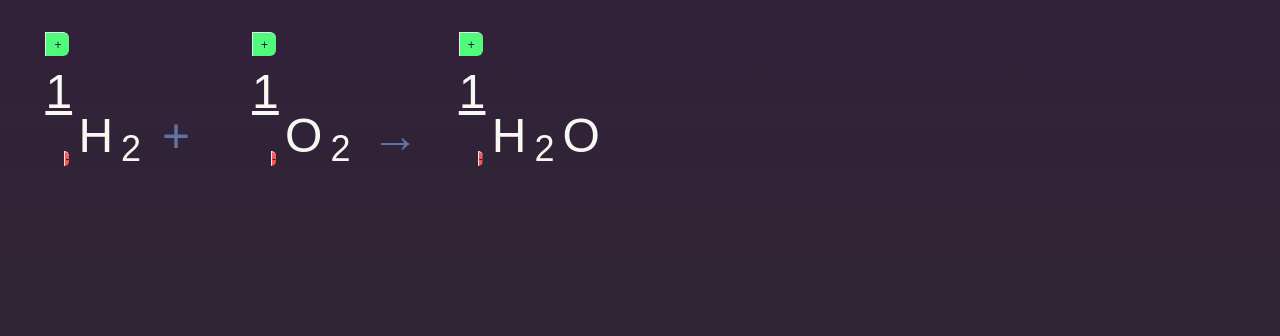
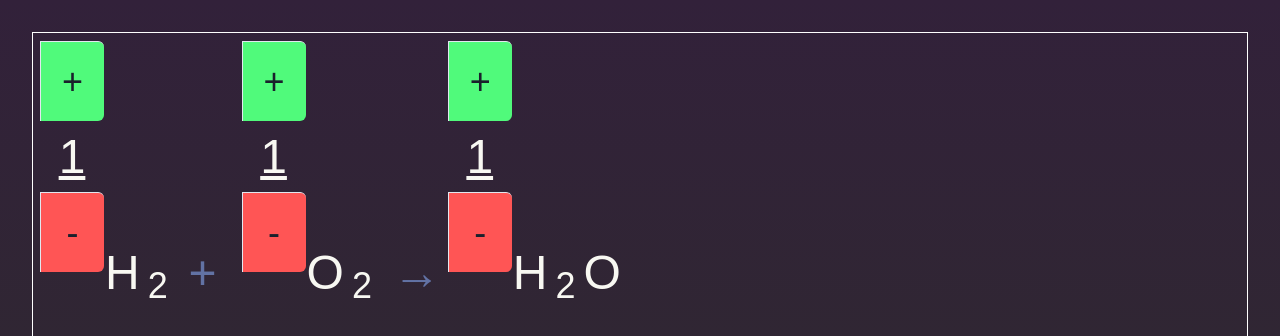
Before and after one commit to jdvober/chemical-equation-balancer, a React (Vite) app: page / in a window 1280 px wide. Shown: the top 336 px of the page. Built offline with nearby package versions, Linux system fonts and the light colour scheme.

Commit message:
Folder Structure

```diff
--- a/src/components/ChemicalCompound/ChemicalCompound.tsx
+++ b/src/components/Formula/ChemicalCompound/ChemicalCompound.tsx
@@ -3,8 +3,8 @@ import { v4 as uuid } from "uuid"
 
 import { HStack, Text } from "@chakra-ui/react"
 
-import { useMainStore } from "../../stores/MainStore.ts"
-import { ChemicalElement } from "../ChemicalElement/ChemicalElement"
+import { useMainStore } from "../../../stores/MainStore.ts"
+import { ChemicalElement } from "../ChemicalElement/ChemicalElement.tsx"
 
 type ChemicalCompoundProps = {
 	compound: ChemicalCompound
@@ -18,11 +18,9 @@ export const ChemicalCompound: React.FC<ChemicalCompoundProps> = ({
 }) => {
 	const formula = useMainStore((state) => state.formula)
 	return (
-		<HStack className="compound" m="0px" p="0px">
+		<HStack className="compound" m="0px" p="0px" mt="33%" mb="33%">
 			{compound.elements.map((element) => (
-				<HStack
-				// border="1px solid cyan" key={uuid()}
-				>
+				<HStack>
 					<HStack>
 						<ChemicalElement
 							symbol={element.symbol}
--- a/src/components/Coefficient/Coefficient.tsx
+++ b/src/components/Formula/Coefficient/Coefficient.tsx
@@ -1,11 +1,16 @@
 import React from "react"
 
 import {
-	Box, Grid, GridItem, NumberDecrementStepper, NumberIncrementStepper, NumberInput,
-	NumberInputStepper, Text
+	Box,
+	NumberDecrementStepper,
+	NumberIncrementStepper,
+	NumberInput,
+	NumberInputStepper,
+	Text,
+	VStack,
 } from "@chakra-ui/react"
 
-import { useMainStore } from "../../stores/MainStore.ts"
+import { useMainStore } from "../../../stores/MainStore.ts"
 
 type CoefficientProps = {
 	formulaSection: "Reactants" | "Products"
@@ -42,60 +47,68 @@ export const Coefficient: React.FC<CoefficientProps> = ({
 		updateCoefficient(formulaSection, index, coefficient - 1)
 	}
 
+	const cWidth = "5vw"
+
 	return (
-		<Grid
+		<VStack
+			justify="start"
+			align="center"
+			h={`${formulaHeightVH}vh`}
+			w={cWidth}>
+			{/* <Grid
 				className={`coefficient-${formulaSection}-${index}`}
-			h={`${formulaHeightVH + formulaHeightVH * 0.3}vh`}
-			w="3vw"
-			// border="1px solid orange"
-			templateRows={`1fr 3fr 1fr`}>
+				h={`${formulaHeightVH}vh`}
+				w={"8vw"}
+				// justifyItems="start"
+				templateRows={`1fr 3fr 1fr`}> */}
 			<NumberInput precision={0}>
 				<NumberInputStepper>
-					<GridItem>
+					{/* <GridItem> */}
+					<Box w={cWidth} mt={"1vh"}>
 						<NumberIncrementStepper
-							h={`${formulaHeightVH * 0.15}vh`}
+							h={`${formulaHeightVH / 6}vh`}
+							w="100%"
 							bg="dracula.dracGreen"
 							_active={{ bg: "green.300" }}
 							children="+"
-							// fontSize={"3 vh"}
+							fontSize={"75%"}
+							// fontSize={"4vh"}
 							gridRowStart={1}
 							gridRowEnd={1}
 							onClick={() => increment()}
 						/>
-					</GridItem>
-					<GridItem>
-						<Box
-							// border="1px solid green"
-							minH={`${formulaHeightVH * 0.6}vh`}>
+					</Box>
+					{/* </GridItem> */}
+					{/* <GridItem> */}
+					<Box h={`${(4 * formulaHeightVH) / 6}vh`} w={cWidth}>
 						<Text
 							className="coefficient"
-								// minH={`${formulaHeightVH}vh`}
 							color="dracula.dracFG"
-								// border="1px solid yellow"
 							gridRowStart={2}
 							gridRowEnd={2}
-								// fontSize={`${formulaHeightVH * 0.6}vh`}>
-							>
+							fontSize="100%">
 							<u>{coefficient}</u>
-								{/* {coefficient} */}
 						</Text>
 					</Box>
-					</GridItem>
-					<GridItem>
+					{/* </GridItem> */}
+					{/* <GridItem> */}
+					<Box w={cWidth} mb={0}>
 						<NumberDecrementStepper
 							bg="dracula.dracRed"
-							h={`${formulaHeightVH * 0.15} vh`}
+							h={`${formulaHeightVH / 6}vh`}
 							_active={{ bg: "red.500" }}
 							children="-"
-							justifySelf={"flex-end"}
 							gridRowStart={3}
 							gridRowEnd={3}
-							// fontSize={"3 vh"}
+							w={cWidth}
+							fontSize={"75%"}
 							onClick={() => decrement()}
 						/>
-					</GridItem>
+					</Box>
+					{/* </GridItem> */}
 				</NumberInputStepper>
 			</NumberInput>
-		</Grid>
+			{/* </Grid> */}
+		</VStack>
 	)
 }
--- a/src/components/Formula/Formula.tsx
+++ b/src/components/Formula/Formula.tsx
@@ -4,8 +4,8 @@ import { v4 as uuid } from "uuid"
 import { Box, Grid, GridItem, HStack } from "@chakra-ui/react"
 
 import { useMainStore } from "../../stores/MainStore.ts"
-import { ChemicalCompound } from "../ChemicalCompound/ChemicalCompound"
-import { Coefficient } from "../Coefficient/Coefficient"
+import { ChemicalCompound } from "./ChemicalCompound/ChemicalCompound.tsx"
+import { Coefficient } from "./Coefficient/Coefficient"
 
 // If no values, use this:
 type FormulaProps = Record<string, never>
@@ -14,20 +14,21 @@ type FormulaProps = Record<string, never>
 
 export const Formula: React.FC<FormulaProps> = () => {
 	const formula = useMainStore((state) => state.formula)
-	// const formulaHeightVH = useMainStore((state) => state.formulaHeightVH)
+	const formulaHeightVH = useMainStore((state) => state.formulaHeightVH)
 
 	return (
 		<Grid
 			templateColumns={`repeat(${
 				2 * (formula.reactants.length + formula.products.length)
 			}, 1fr)`}
-			gap={6}
+			gap={0}
 			w="100vw"
-			// h={ `${ formulaHeightVH } vh` }
-		>
+			alignItems="center"
+			border="1px solid white"
+			h={`${formulaHeightVH}vh`}>
 			{formula.reactants.map((reactant, reactantIndex) => (
-				<GridItem w="100%">
-					<HStack>
+				<GridItem w="100%" h={`${formulaHeightVH}vh`}>
+					<HStack alignItems={"center"}>
 						<Box
 							className={`coefficient-reactants-${reactantIndex}-container`}
 							// h={`${formulaHeightVH} vh`}>
@@ -39,8 +40,8 @@ export const Formula: React.FC<FormulaProps> = () => {
 							/>
 						</Box>
 						<Box
-							className={`chemicalCompound-reactants-${reactantIndex}-container`}
-							// h={`${formulaHeightVH} vh`}>
+
+						// h={`${formulaHeightVH} vh`}>
 						>
 							<ChemicalCompound
 								compound={reactant}
@@ -53,7 +54,7 @@ export const Formula: React.FC<FormulaProps> = () => {
 				</GridItem>
 			))}
 			{formula.products.map((product, productIndex) => (
-				<GridItem w="100%">
+				<GridItem w="100%" h={`${formulaHeightVH}vh`}>
 					<HStack>
 						<Box
 							// h={`${formulaHeightVH} vh`}
@@ -66,6 +67,7 @@ export const Formula: React.FC<FormulaProps> = () => {
 						</Box>
 						<Box
 							className={`chemicalCompound-products-${productIndex}-container`}
+							justifyItems="center"
 							// h={`${formulaHeightVH} vh`}>
 						>
 							<ChemicalCompound
--- a/src/stores/MainStore.ts
+++ b/src/stores/MainStore.ts
@@ -63,7 +63,7 @@ export const useMainStore = create<State & Action>()(
 
 
 			},
-			formulaHeightVH: 20,
+			formulaHeightVH: 60,
 
 			/////////////
 			// Actions //
```
Also changed, not shown: src/components/Formula/ChemicalElement/ChemicalElement.tsx (renamed from src/components/ChemicalElement/ChemicalElement.tsx). Lines whose indentation alone changed are shown as unchanged.
